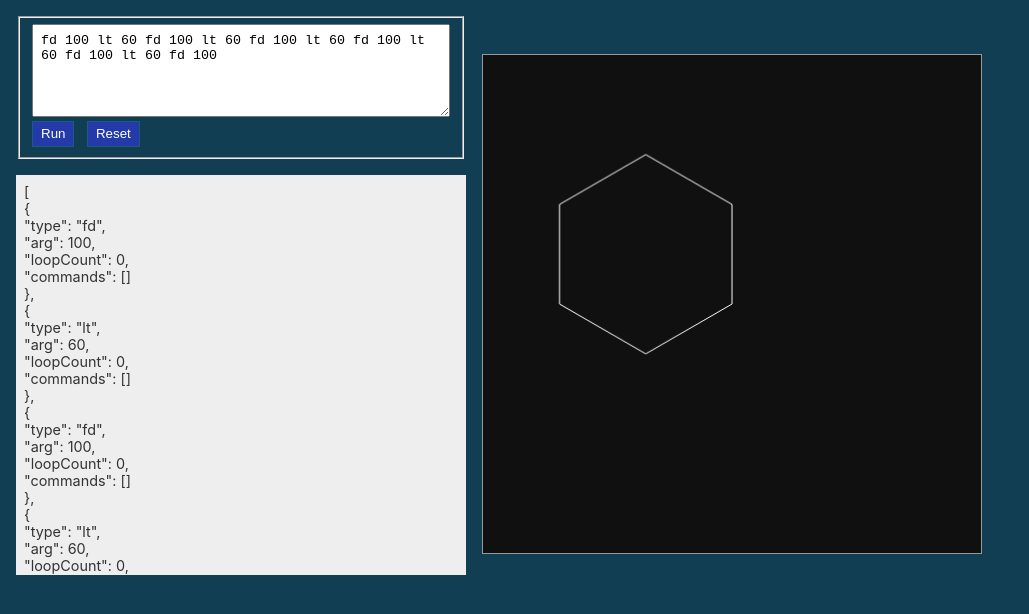
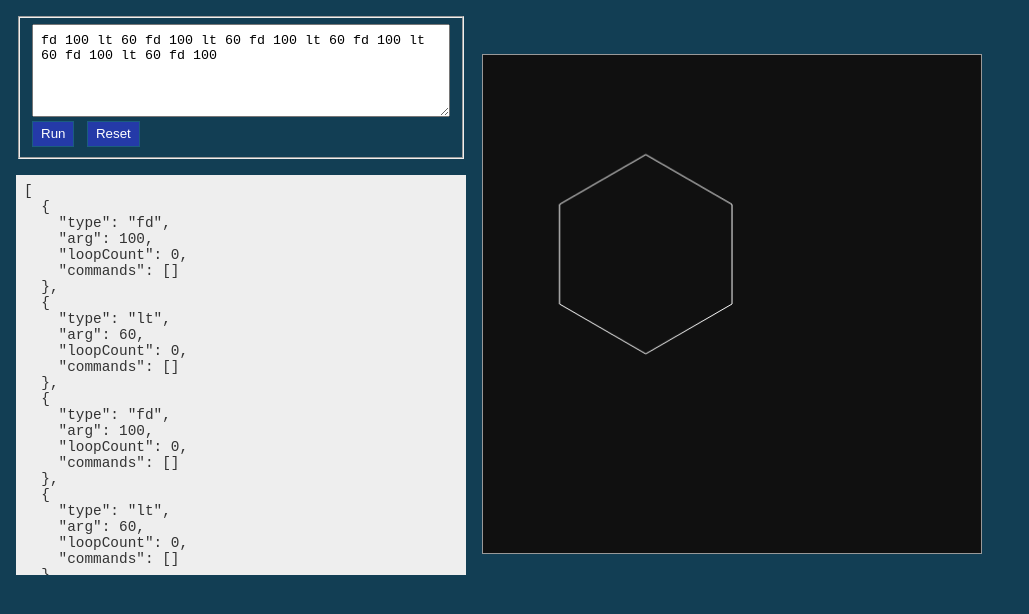
Before and after one commit to JulianNicholls/Logo-Interpreter, a website: page index.html in a window 1280 px wide. Both pictures are taken after a click on the button "Run". Shown: the whole page, without its empty margins (0-1029 px from the left). Drawn offline with Linux system fonts and the light colour scheme.

Commit message:
Format the info div as pre

```diff
--- a/logo.js
+++ b/logo.js
@@ -32,7 +32,7 @@ runButton.addEventListener('click', event => {
 
   const parser = new LogoParser(logoText.value);
 
-  infoDiv.innerText = JSON.stringify(parser.tokens, null, 1);
+  infoDiv.innerText = JSON.stringify(parser.tokens, null, 2);
 
   const runner = new LogoRunner(turtle, parser.tokens);
 
--- a/styles.css
+++ b/styles.css
@@ -37,11 +37,13 @@ canvas {
 #info {
   background: #eee;
   color: #333;
+  font-family: monospace;
   font-size: 0.9rem;
   height: 400px;
   margin-top: 1rem;
   overflow: scroll;
   padding: 0.5rem;
+  white-space: pre;
   width: 100%;
 }
 
```
